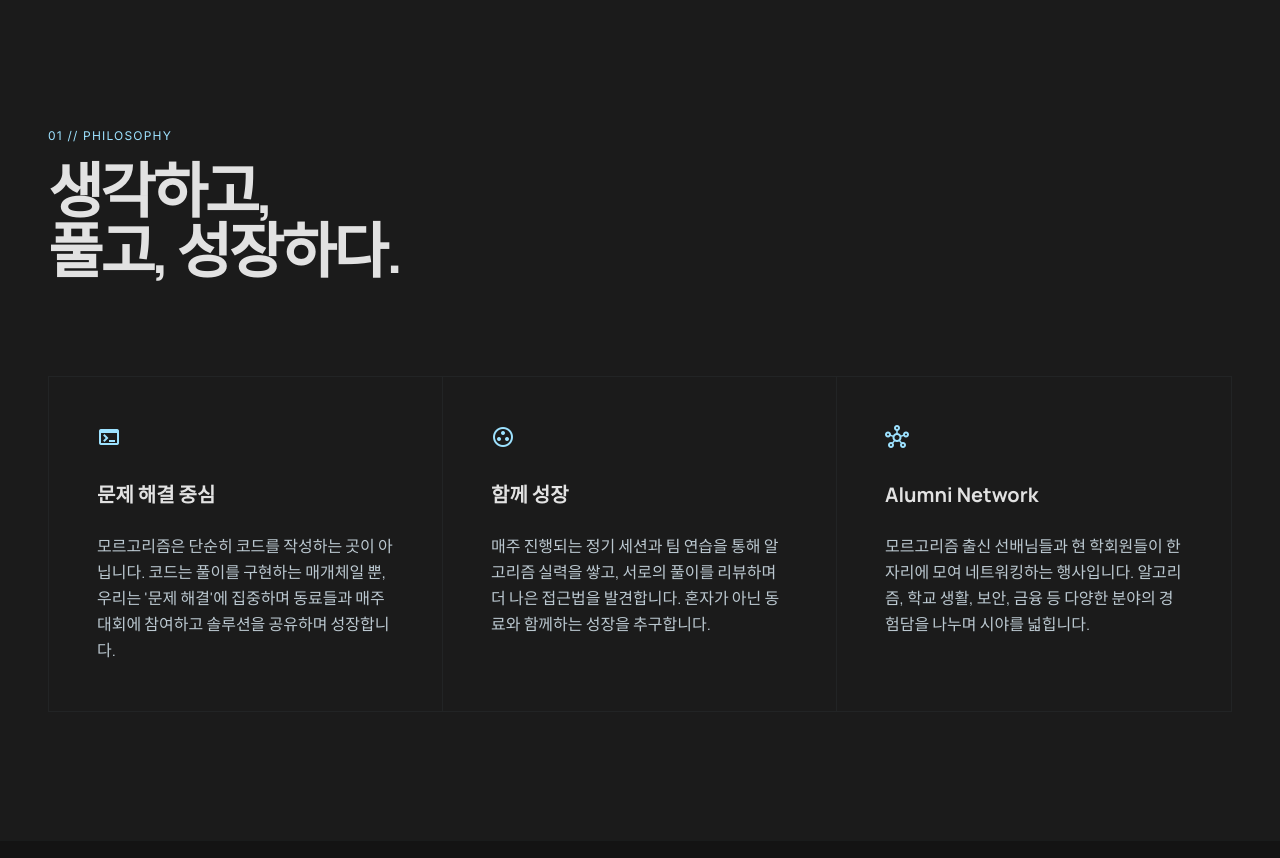
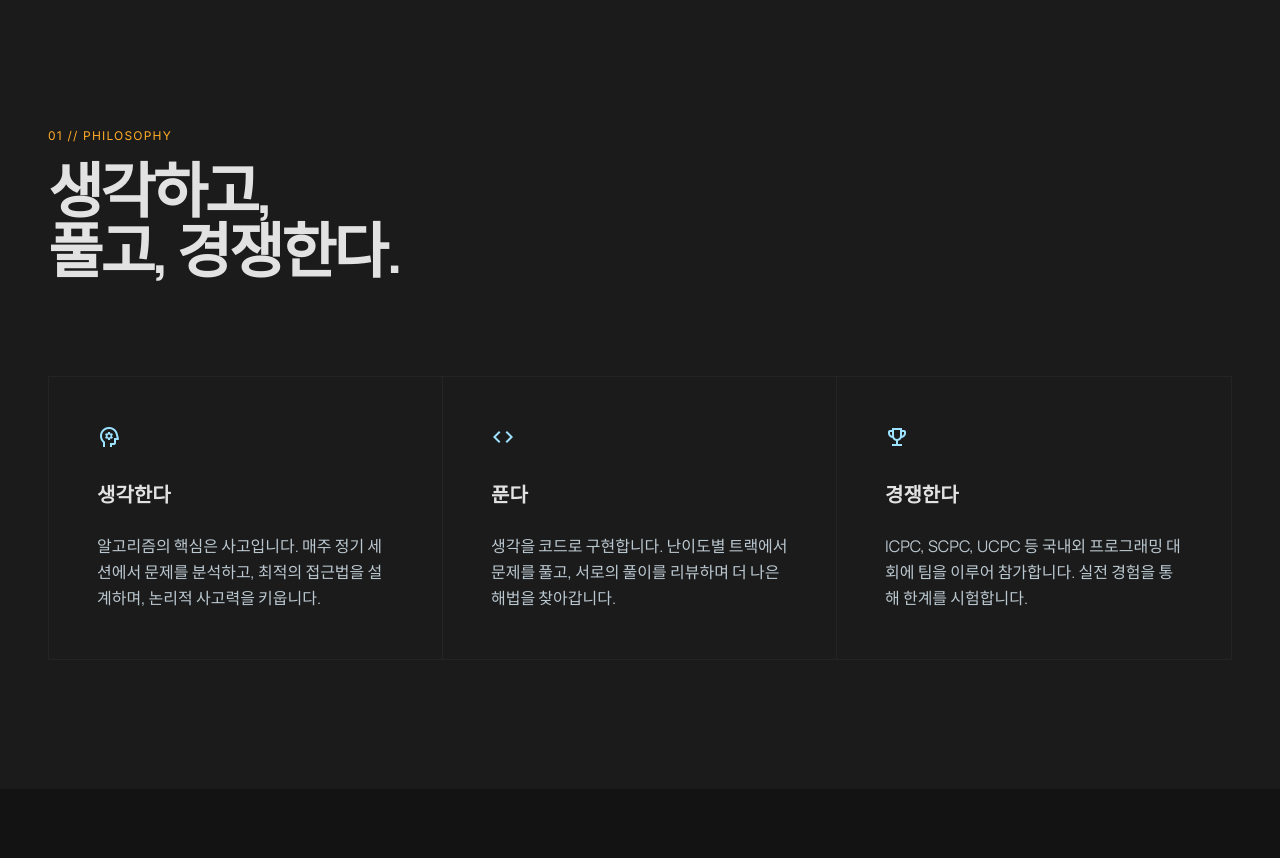
Before and after one commit to yonsei-molgorithm/molgorithm, a Next.js app: page / in a window 1280 px wide. Shown: the part 800-1658 px from the top of the page. Built offline with nearby package versions, Linux system fonts and the light colour scheme; a web font is replaced by a local one.

Commit message:
refactor: update hero slogan and about section content
CIRCLE → CLUB, EST. 2019 → 2000, about section restructured
to 생각한다/푼다/경쟁한다 with tertiary label color

```diff
--- a/components/main/about-section.tsx
+++ b/components/main/about-section.tsx
@@ -1,21 +1,21 @@
 const items = [
   {
-    icon: "terminal",
-    title: "문제 해결 중심",
+    icon: "psychology",
+    title: "생각한다",
     description:
-      "모르고리즘은 단순히 코드를 작성하는 곳이 아닙니다. 코드는 풀이를 구현하는 매개체일 뿐, 우리는 '문제 해결'에 집중하며 동료들과 매주 대회에 참여하고 솔루션을 공유하며 성장합니다.",
+      "알고리즘의 핵심은 사고입니다. 매주 정기 세션에서 문제를 분석하고, 최적의 접근법을 설계하며, 논리적 사고력을 키웁니다.",
   },
   {
-    icon: "group_work",
-    title: "함께 성장",
+    icon: "code",
+    title: "푼다",
     description:
-      "매주 진행되는 정기 세션과 팀 연습을 통해 알고리즘 실력을 쌓고, 서로의 풀이를 리뷰하며 더 나은 접근법을 발견합니다. 혼자가 아닌 동료와 함께하는 성장을 추구합니다.",
+      "생각을 코드로 구현합니다. 난이도별 트랙에서 문제를 풀고, 서로의 풀이를 리뷰하며 더 나은 해법을 찾아갑니다.",
   },
   {
-    icon: "hub",
-    title: "Alumni Network",
+    icon: "emoji_events",
+    title: "경쟁한다",
     description:
-      "모르고리즘 출신 선배님들과 현 학회원들이 한자리에 모여 네트워킹하는 행사입니다. 알고리즘, 학교 생활, 보안, 금융 등 다양한 분야의 경험담을 나누며 시야를 넓힙니다.",
+      "ICPC, SCPC, UCPC 등 국내외 프로그래밍 대회에 팀을 이루어 참가합니다. 실전 경험을 통해 한계를 시험합니다.",
   },
 ];
 
@@ -23,13 +23,13 @@ export function AboutSection() {
   return (
     <section className="py-32 px-6 md:px-12 bg-surface-container-low" id="about">
       <div className="mb-24">
-        <span className="font-label text-primary tracking-widest uppercase text-xs mb-4 block">
+        <span className="font-label text-tertiary tracking-widest uppercase text-xs mb-4 block">
           01 // PHILOSOPHY
         </span>
         <h2 className="font-headline text-4xl md:text-6xl font-bold tracking-tighter">
           생각하고,
           <br />
-          풀고, 성장하다.
+          풀고, 경쟁한다.
         </h2>
       </div>
       <div className="grid grid-cols-1 md:grid-cols-3 gap-0 border border-outline-variant/20">
--- a/components/main/hero-section.tsx
+++ b/components/main/hero-section.tsx
@@ -9,7 +9,7 @@ export function HeroSection() {
       </div>
       <div className="z-10">
         <span className="font-label text-tertiary tracking-[0.4em] uppercase text-xs mb-8 block">
-          EST. 2019 / YONSEI ALGORITHM CIRCLE
+          EST. 2000 / YONSEI ALGORITHM CLUB
         </span>
         <h1 className="font-headline text-[12vw] font-extrabold leading-[0.85] tracking-tighter text-foreground mb-12">
           MOLGORITHM
```
